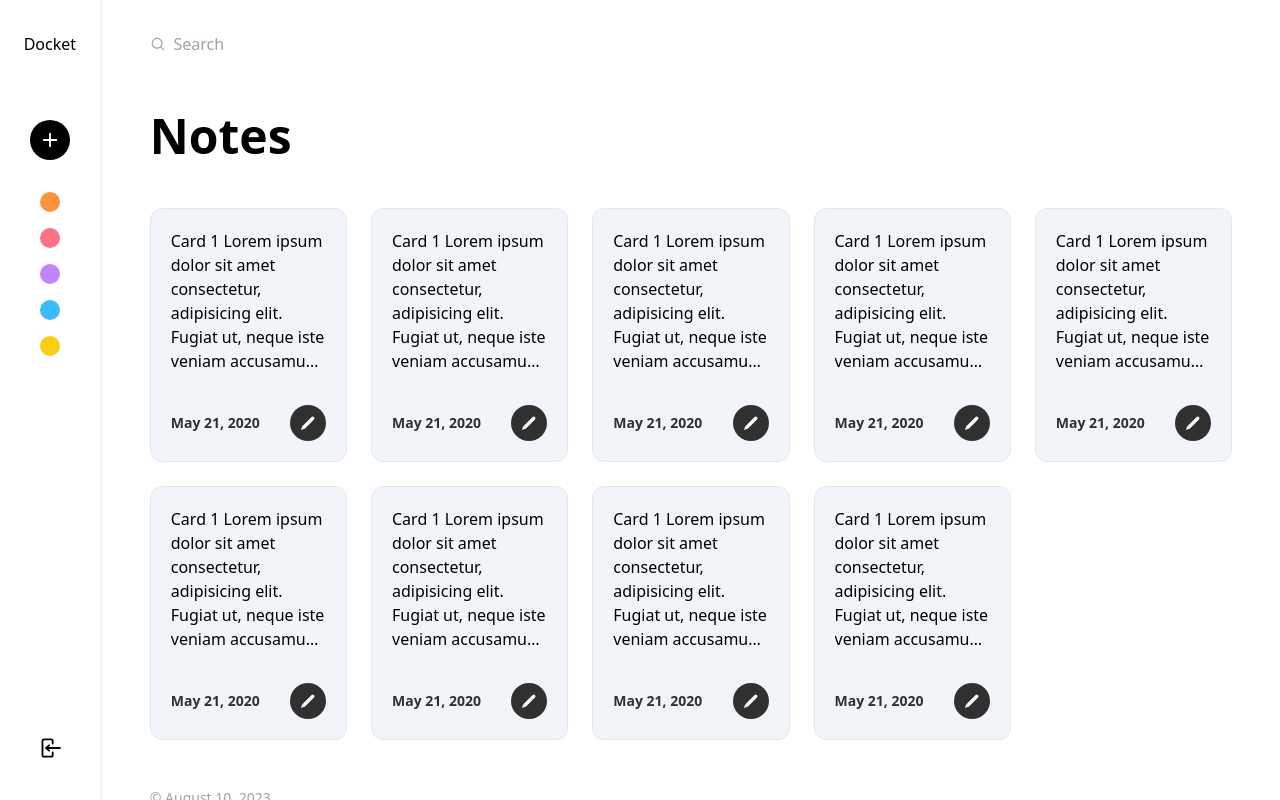
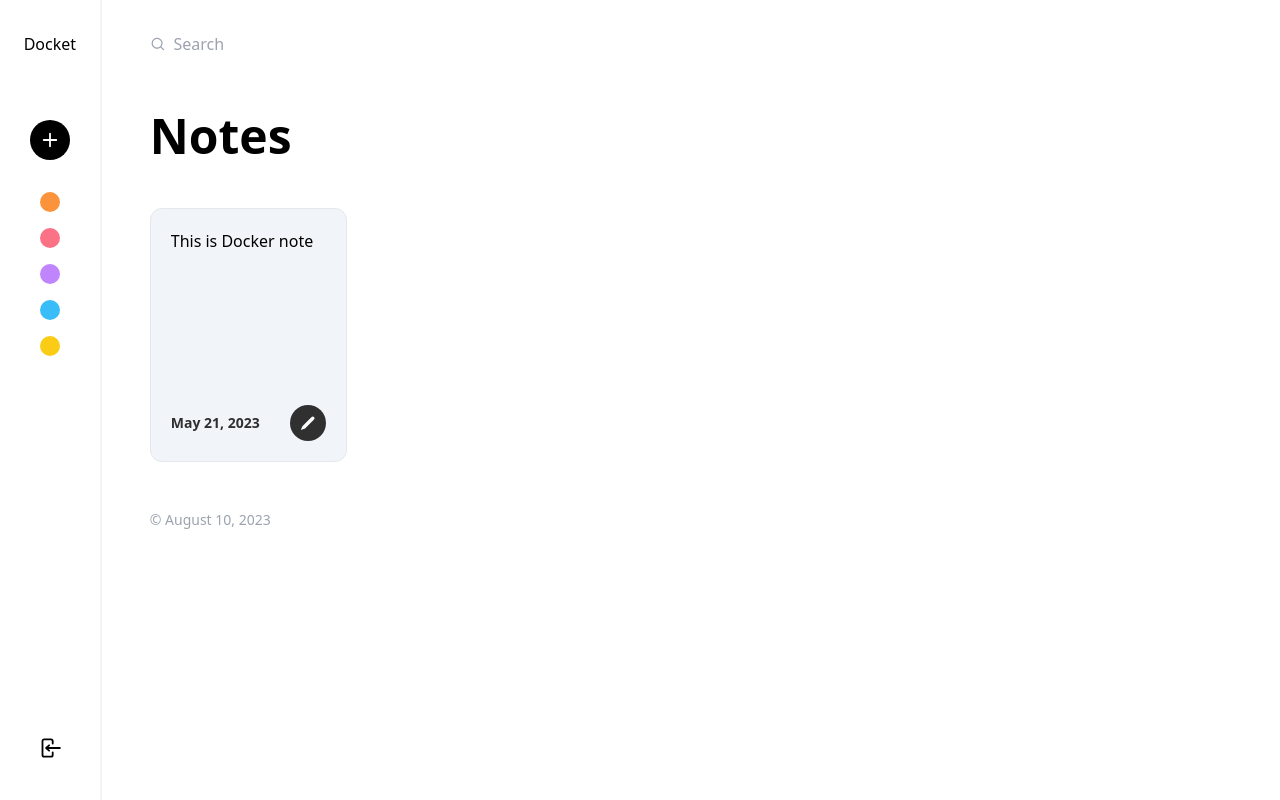
Before and after one commit to AydosJs/docket, a React (Vite) app: page / in a window 1280 px wide. Built offline with nearby package versions, Linux system fonts and the light colour scheme.

Commit message:
implemented REDUX

```diff
--- a/package.json
+++ b/package.json
@@ -10,10 +10,12 @@
     "preview": "vite preview"
   },
   "dependencies": {
+    "@reduxjs/toolkit": "^1.9.5",
     "localforage": "^1.10.0",
     "match-sorter": "^6.3.1",
     "react": "^18.2.0",
     "react-dom": "^18.2.0",
+    "react-redux": "^8.1.2",
     "react-router-dom": "^6.15.0",
     "sort-by": "^0.0.2"
   },
--- a/src/components/CardComponent.tsx
+++ b/src/components/CardComponent.tsx
@@ -1,18 +1,22 @@
+import { Note } from "../store/notes/noteSlice";
+
 type Props = {
-  title?: string;
+  note: Note
 }
 
-export default function CardComponent({ title = "Card 1" }: Props) {
+export default function CardComponent({ note }: Props) {
   return (
     <div className="relative flex flex-col justify-between p-5 space-y-8 overflow-hidden border cursor-pointer group bg-slate-100 rounded-xl">
       <div>
         <p className="cursor-text font-medium text-md line-clamp-6 min-h-[144px] outline-none" contentEditable>
-          {title} Lorem ipsum dolor sit amet consectetur, adipisicing elit. Fugiat ut, neque iste veniam accusamus sunt!
+          {note.note}
         </p>
       </div>
       <div className="flex flex-row items-center justify-between opacity-80 group-hover:opacity-100 flex-nowrap">
         <div>
-          <p className="text-sm font-semibold">May 21, 2020</p>
+          <p className="text-sm font-semibold">
+            {note.date}
+          </p>
         </div>
         <div className=" cursor-pointer flex items-center justify-center rounded-full w-[36px] h-[36px] bg-black">
           <svg xmlns="http://www.w3.org/2000/svg" viewBox="0 0 20 20" fill="currentColor" className="w-4 h-4 text-white">
--- a/src/containers/notes/NotestContainer.tsx
+++ b/src/containers/notes/NotestContainer.tsx
@@ -1,6 +1,21 @@
+import { useEffect, useState } from "react";
 import CardComponent from "../../components/CardComponent";
+import { Note, noteSelector } from "../../store/notes/noteSlice";
+import { useAppSelector } from "../../store/hooks";
 
 export default function NotestContainer() {
+  // const dispatch = useAppDispatch();
+
+  const [notes, setNotes] = useState<Array<Note>>([])
+  const storedNotes = useAppSelector(noteSelector)
+
+  useEffect(() => {
+    setNotes(storedNotes)
+    return () => {
+      console.log('unmointing...')
+    }
+  }, [storedNotes])
+
   return (
     <div>
       <h1 className="mb-12 text-5xl font-semibold">
@@ -8,15 +23,9 @@ export default function NotestContainer() {
       </h1>
 
       <div className="grid grid-cols-5 gap-6 place-items-stretch">
-        <CardComponent />
-        <CardComponent />
-        <CardComponent />
-        <CardComponent />
-        <CardComponent />
-        <CardComponent />
-        <CardComponent />
-        <CardComponent />
-        <CardComponent />
+        {notes.map((note) => (
+          <CardComponent note={note} key={note.id} />
+        ))}
       </div>
 
     </div>
--- a/src/main.tsx
+++ b/src/main.tsx
@@ -2,9 +2,13 @@ import React from 'react'
 import ReactDOM from 'react-dom/client'
 import './index.css'
 import RoutesComtainter from './routes/RoutesComtainter.tsx'
+import { Provider } from 'react-redux/es/exports'
+import { store } from './store/store.ts'
 
 ReactDOM.createRoot(document.getElementById('root')!).render(
   <React.StrictMode>
-    <RoutesComtainter />
+    <Provider store={store}>
+      <RoutesComtainter />
+    </Provider>
   </React.StrictMode>,
 )
--- /dev/null
+++ b/src/store/hooks.ts
@@ -0,0 +1,4 @@
+import { TypedUseSelectorHook, useDispatch, useSelector } from "react-redux";
+import type { RootState, AppDispatch } from "./store";
+export const useAppDispatch = () => useDispatch<AppDispatch>();
+export const useAppSelector: TypedUseSelectorHook<RootState> = useSelector;
--- /dev/null
+++ b/src/store/notes/noteSlice.ts
@@ -0,0 +1,30 @@
+import { createSlice, PayloadAction } from "@reduxjs/toolkit";
+import { RootState } from "../store";
+
+export interface Note {
+  id: string;
+  note: string;
+  date: string;
+}
+
+const initialState: Array<Note> = [
+  {
+    id: "1",
+    note: "This is Docker note",
+    date: "May 21, 2023",
+  },
+];
+
+export const noteSlice = createSlice({
+  name: "notes",
+  initialState,
+  reducers: {
+    addNote: (state, action: PayloadAction<Note>) => {
+      state.push(action.payload);
+    },
+  },
+});
+
+export const { addNote } = noteSlice.actions;
+export const noteSelector = (state: RootState) => state.noteReducer;
+export default noteSlice.reducer;
--- /dev/null
+++ b/src/store/store.ts
@@ -0,0 +1,11 @@
+import { configureStore } from "@reduxjs/toolkit";
+import noteReducer from "./notes/noteSlice";
+
+export const store = configureStore({
+  reducer: {
+    noteReducer,
+  },
+});
+
+export type AppDispatch = typeof store.dispatch;
+export type RootState = ReturnType<typeof store.getState>;
```
Also changed, not shown: 1 other file (tests, documents, lock files or other folders).
